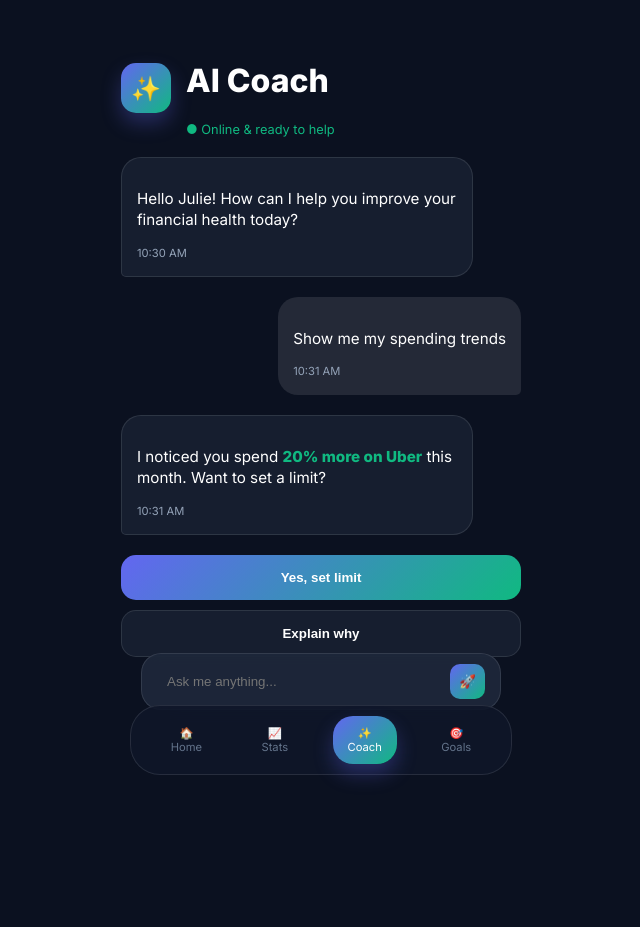
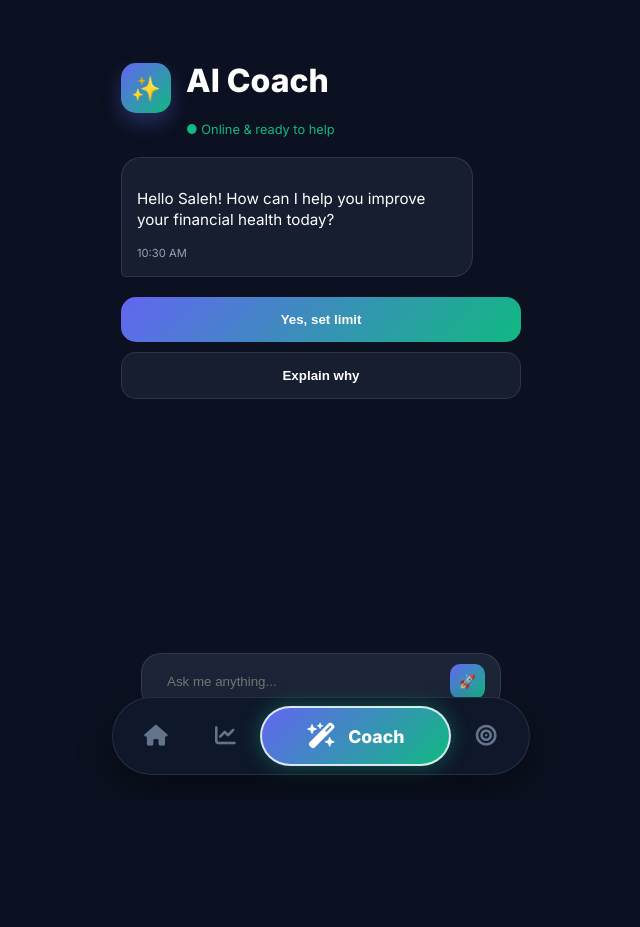
Before and after one commit to saleh-er/SmartSave-AI-Driven-Personal-Finance-Coach, a FastAPI app: page /coach in a window 1280 px wide. Shown: the whole page, without its empty margins (319-959 px from the left). After the commit the page ends 775 px from the top, so only its background shows below. Run offline with FastAPI, Linux system fonts and the light colour scheme.

Commit message:
update scripts

```diff
--- a/main.py
+++ b/main.py
@@ -34,4 +34,4 @@ app = create_app()
 
 if __name__ == "__main__":
     # Lancement du serveur avec "Hot Reload" pour le développement
-    uvicorn.run("main:app", host="127.0.0.1", port=8000, reload=True)
+    uvicorn.run("main:app", host="0.0.0.0", port=8000, reload=True)
--- a/web/routes.py
+++ b/web/routes.py
@@ -43,7 +43,7 @@ async def read_home(request: Request):
     analysis = SerenityEngine.analyze_finances(MOCK_TRANSACTIONS)
     return templates.TemplateResponse("index.html", {
         "request": request,
-        "name": "Julie",
+        "name": "Saleh",
         "score": analysis["score"],
         "status": analysis["status"],
         "remaining": 450.00,
--- a/web/static/css/style.css
+++ b/web/static/css/style.css
@@ -138,44 +138,69 @@ body {
 }
 
 /* --- NAVIGATION FLOTTANTE --- */
+/* --- NAVIGATION STYLE GÉLULE PREMIUM --- */
 .bottom-nav {
     position: fixed;
     bottom: 25px;
     left: 20px;
     right: 20px;
-    max-width: 360px;
+    max-width: 400px;
     margin: 0 auto;
-    background: rgba(15, 23, 42, 0.8);
-    backdrop-filter: blur(20px);
-    border-radius: 30px;
+    background: #0F172A; /* Fond sombre pro */
+    border-radius: 50px;
     display: flex;
-    justify-content: space-around;
-    padding: 10px;
-    border: 1px solid var(--glass-border);
+    justify-content: space-between;
+    align-items: center;
+    padding: 8px;
+    border: 1px solid rgba(255, 255, 255, 0.1);
     z-index: 1000;
+    box-shadow: 0 15px 35px rgba(0, 0, 0, 0.4);
 }
 
 .nav-link {
+    display: flex;
+    align-items: center;
+    justify-content: center;
     text-decoration: none;
-    color: #64748B;
-    font-size: 0.7rem;
-    display: flex;
-    flex-direction: column;
-    align-items: center;
-    padding: 10px 15px;
-    border-radius: 20px;
-    transition: all 0.3s ease;
+    color: #64748B; /* Couleur grise pour les inactifs */
+    padding: 12px;
+    border-radius: 40px;
+    transition: all 0.4s cubic-bezier(0.4, 0, 0.2, 1);
+    flex: 1; /* Taille égale par défaut */
 }
 
+/* On retire l'affichage du texte pour les icônes inactives */
+.nav-link span {
+    display: none;
+    font-weight: 800;
+    font-size: 1.1rem;
+}
+
+.nav-link i, .nav-icon-wrapper {
+    font-size: 1.3rem;
+    display: flex;
+    align-items: center;
+    justify-content: center;
+}
+
+/* --- L'ÉTAT ACTIF (LA GÉLULE GÉANTE) --- */
 .nav-link.active {
+    flex: 3; /* Elle s'élargit pour prendre la place */
     background: var(--primary-gradient);
     color: white;
-    box-shadow: 0 10px 20px rgba(99, 102, 241, 0.3);
+    gap: 12px;
+    padding: 15px 25px;
+    /* La bordure blanche fine et brillante de ton image */
+    border: 2px solid rgba(255, 255, 255, 0.8);
+    box-shadow: 0 0 20px rgba(16, 185, 129, 0.4);
 }
 
-.nav-icon-wrapper {
-    font-size: 1.3rem;
-    margin-bottom: 4px;
+.nav-link.active span {
+    display: inline; /* Le nom apparaît uniquement sur l'onglet actif */
+}
+
+.nav-link.active i, .nav-link.active .nav-icon-wrapper {
+    font-size: 1.6rem; /* Icône plus grande quand active */
 }
 /* --- Coach Specific Styles --- */
 
--- a/web/templates/coach.html
+++ b/web/templates/coach.html
@@ -4,6 +4,7 @@
     <meta charset="UTF-8">
     <meta name="viewport" content="width=device-width, initial-scale=1.0">
     <title>SmartSave - AI Coach</title>
+    <link rel="stylesheet" href="https://cdnjs.cloudflare.com/ajax/libs/font-awesome/6.4.0/css/all.min.css">
     <link rel="stylesheet" href="/static/css/style.css">
     <link href="https://fonts.googleapis.com/css2?family=Inter:wght@400;600;800&display=swap" rel="stylesheet">
 </head>
@@ -19,18 +20,8 @@
 
         <main class="chat-container">
             <div class="message ai-message">
-                <p>Hello Julie! How can I help you improve your financial health today?</p>
+                <p>Hello Saleh! How can I help you improve your financial health today?</p>
                 <span class="time">10:30 AM</span>
-            </div>
-
-            <div class="message user-message">
-                <p>Show me my spending trends</p>
-                <span class="time">10:31 AM</span>
-            </div>
-
-            <div class="message ai-message">
-                <p>I noticed you spend <span class="highlight">20% more on Uber</span> this month. Want to set a limit?</p>
-                <span class="time">10:31 AM</span>
             </div>
 
             <div class="quick-actions">
@@ -47,12 +38,21 @@
         </div>
 
         <nav class="bottom-nav">
-            <a href="/" class="nav-link">🏠<span>Home</span></a>
-            <a href="/analytics" class="nav-link">📈<span>Stats</span></a>
-            <a href="/coach" class="nav-link active">✨<span>Coach</span></a>
-            <a href="/goals" class="nav-link">🎯<span>Goals</span></a>
+            <a href="/" class="nav-link {{ 'active' if request.url.path == '/' }}">
+                <i class="fas fa-home"></i> <span>Home</span>
+            </a>
+            <a href="/analytics" class="nav-link {{ 'active' if request.url.path == '/analytics' }}">
+                <i class="fas fa-chart-line"></i> <span>Stats</span>
+            </a>
+            <a href="/coach" class="nav-link {{ 'active' if request.url.path == '/coach' }}">
+                <i class="fas fa-wand-magic-sparkles"></i> <span>Coach</span>
+            </a>
+            <a href="/goals" class="nav-link {{ 'active' if request.url.path == '/goals' }}">
+                <i class="fas fa-bullseye"></i> <span>Goals</span>
+            </a>
         </nav>
     </div>
+
     <script>
     const sendBtn = document.querySelector('.send-btn');
     const chatInput = document.querySelector('.input-wrapper input');
@@ -73,9 +73,13 @@
 
         const quickActions = document.querySelector('.quick-actions');
         chatContainer.insertBefore(messageDiv, quickActions);
-        window.scrollTo(0, document.body.scrollHeight);
 
-        // Si c'est le message de l'utilisateur, on appelle l'API
+        // Scroll automatique vers le bas
+        window.scrollTo({
+            top: document.body.scrollHeight,
+            behavior: 'smooth'
+        });
+
         if (isUser) {
             showTypingIndicator();
             try {
@@ -119,12 +123,13 @@
     chatInput.addEventListener('keypress', (e) => {
         if (e.key === 'Enter') sendBtn.click();
     });
+
     document.querySelectorAll('.action-btn').forEach(btn => {
-    btn.addEventListener('click', () => {
-        const text = btn.innerText;
-        addMessage(text, true); // Cela va envoyer "Yes, set limit" au serveur !
+        btn.addEventListener('click', () => {
+            const text = btn.innerText;
+            addMessage(text, true);
+        });
     });
-});
-</script>
+    </script>
 </body>
 </html>
```
Also changed, not shown: web/templates/analytics.html (+13 -6 lines), web/templates/goals.html (+15 -6 lines), web/templates/index.html (+12 -11 lines).
